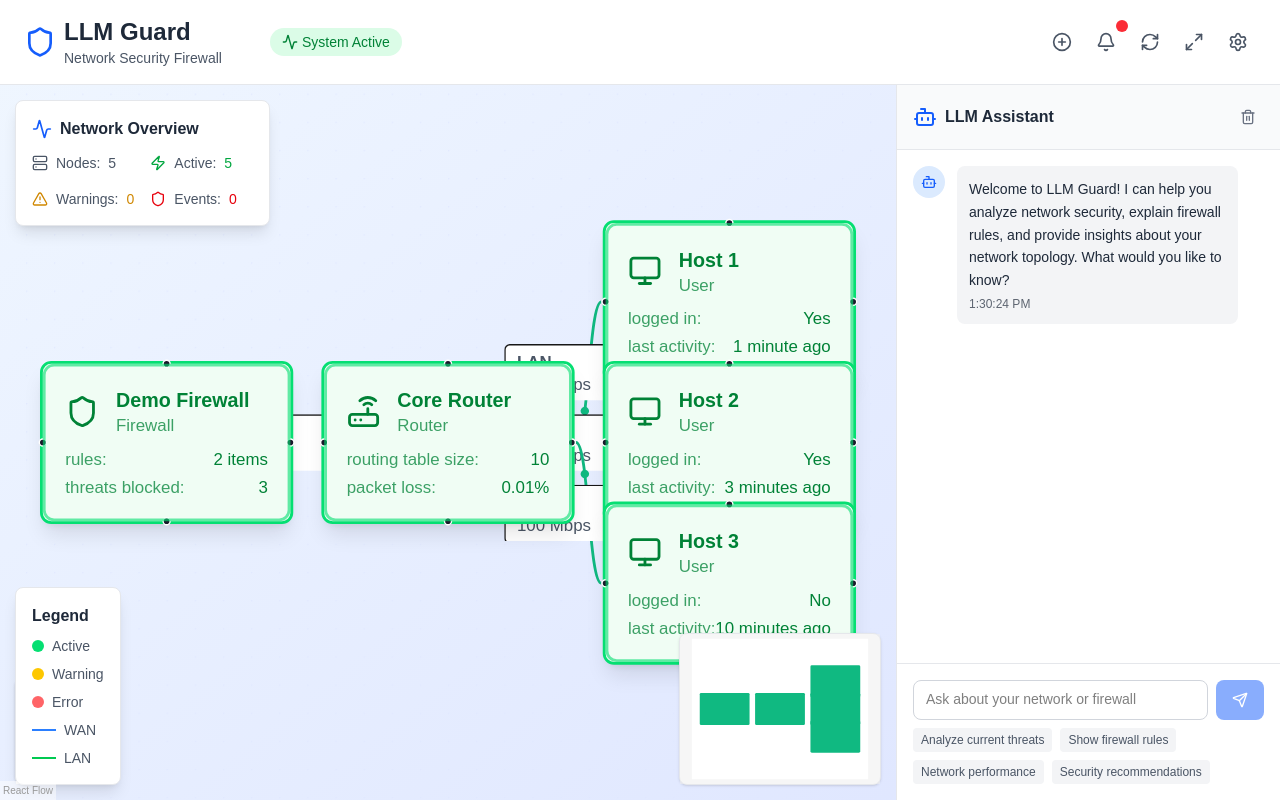
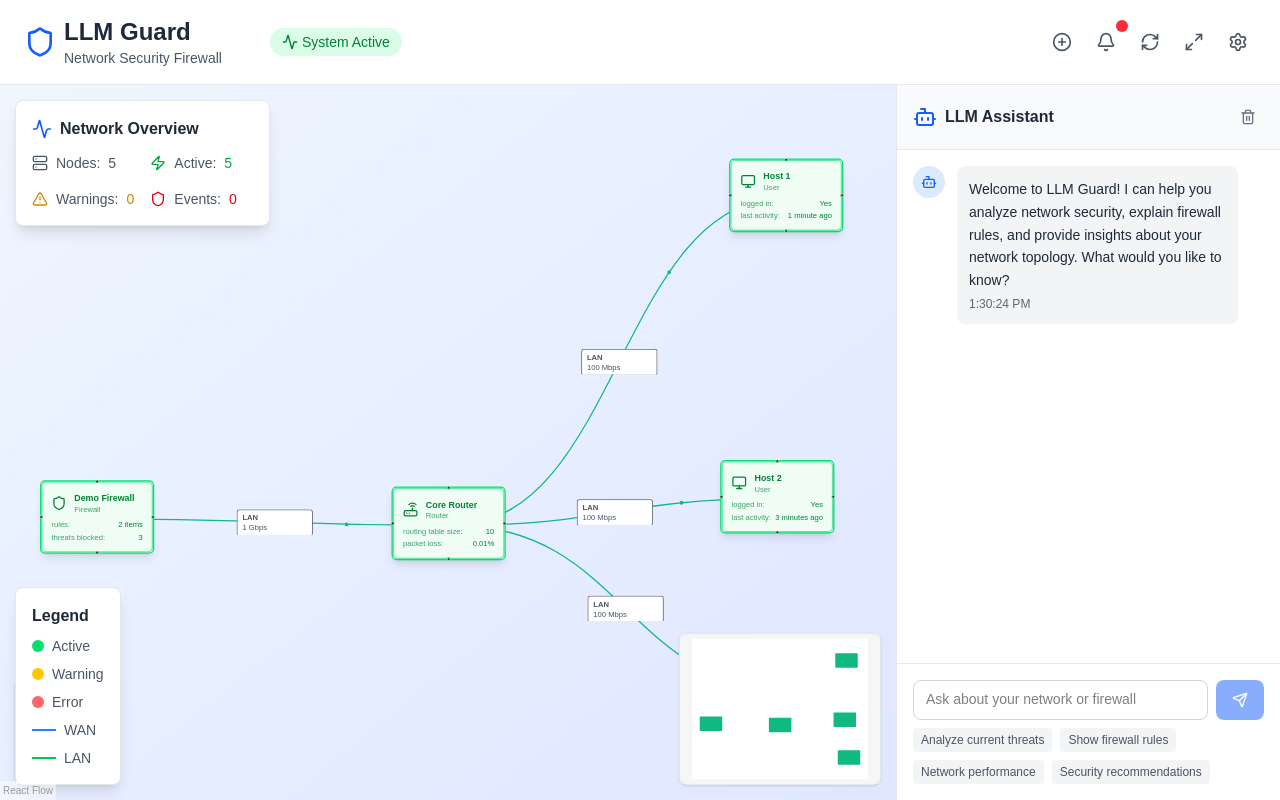
Before and after one commit to FamALouiz/LLMGuard, a Next.js app: page / in a window 1280 px wide. Built offline with nearby package versions, Linux system fonts and the light colour scheme.

Commit message:
feat: added node position syncing

```diff
--- /dev/null
+++ b/app/api/update-node-position/route.ts
@@ -0,0 +1,62 @@
+import { NextRequest, NextResponse } from "next/server";
+import fs from "fs";
+import path from "path";
+
+export async function POST(request: NextRequest) {
+    try {
+        const { nodeId, position } = await request.json();
+
+        if (
+            !nodeId ||
+            !position ||
+            typeof position.x !== "number" ||
+            typeof position.y !== "number"
+        ) {
+            return NextResponse.json(
+                { error: "Invalid node ID or position" },
+                { status: 400 }
+            );
+        }
+
+        // Read the current state file
+        const stateFilePath = path.join(
+            process.cwd(),
+            "public",
+            "simplified_state.json"
+        );
+        const stateData = JSON.parse(fs.readFileSync(stateFilePath, "utf8"));
+
+        // Find and update the node position
+        const nodeIndex = stateData.network.nodes.findIndex(
+            (node: any) => node.id === nodeId
+        );
+
+        if (nodeIndex === -1) {
+            return NextResponse.json(
+                { error: "Node not found" },
+                { status: 404 }
+            );
+        }
+
+        // Update the position
+        stateData.network.nodes[nodeIndex].position = {
+            x: Math.round(position.x),
+            y: Math.round(position.y),
+        };
+
+        // Write back to file
+        fs.writeFileSync(stateFilePath, JSON.stringify(stateData, null, 4));
+
+        return NextResponse.json({
+            success: true,
+            nodeId,
+            position: stateData.network.nodes[nodeIndex].position,
+        });
+    } catch (error) {
+        console.error("Error updating node position:", error);
+        return NextResponse.json(
+            { error: "Internal server error" },
+            { status: 500 }
+        );
+    }
+}
--- a/app/components/NetworkNode.tsx
+++ b/app/components/NetworkNode.tsx
@@ -87,7 +87,7 @@ export const NetworkNode: React.FC<NodeProps> = ({ data, selected }) => {
             {/* Node content */}
             <div className="flex items-center gap-3 mb-2">
                 <Icon className="w-6 h-6" />
-                <div>
+                <div className="flex-1">
                     <h3 className="font-semibold text-sm">{nodeData.name}</h3>
                     <p className="text-xs opacity-75 capitalize">
                         {nodeData.type}
--- a/app/components/NetworkTopology.tsx
+++ b/app/components/NetworkTopology.tsx
@@ -112,17 +112,60 @@ export const NetworkTopology: React.FC<NetworkTopologyProps> = ({
         };
 
         loadNetworkState();
-
-        const interval = setInterval(() => {
-            loadNetworkState();
-        }, 1000);
-
-        return () => clearInterval(interval);
     }, [setNodes, setEdges]);
 
     const onConnect = useCallback(
         (params: Connection) => setEdges((eds) => addEdge(params, eds)),
         [setEdges]
+    );
+
+    // Function to update node position in the backend
+    const updateNodePosition = useCallback(
+        async (nodeId: string, position: { x: number; y: number }) => {
+            try {
+                const response = await fetch("/api/update-node-position", {
+                    method: "POST",
+                    headers: {
+                        "Content-Type": "application/json",
+                    },
+                    body: JSON.stringify({ nodeId, position }),
+                });
+
+                if (!response.ok) {
+                    console.error(
+                        "Failed to update node position:",
+                        await response.text()
+                    );
+                } else {
+                    console.log(
+                        `Node ${nodeId} position updated to (${position.x}, ${position.y})`
+                    );
+                }
+            } catch (error) {
+                console.error("Error updating node position:", error);
+            }
+        },
+        []
+    );
+
+    // Handle node position changes with debouncing
+    const onNodesChangeWithPositionUpdate = useCallback(
+        (changes: any[]) => {
+            onNodesChange(changes);
+
+            // Check for position changes and update backend
+            changes.forEach((change) => {
+                if (
+                    change.type === "position" &&
+                    change.position &&
+                    !change.dragging
+                ) {
+                    // Only update when dragging ends (not during drag)
+                    updateNodePosition(change.id, change.position);
+                }
+            });
+        },
+        [onNodesChange, updateNodePosition]
     );
 
     const onNodeClick = useCallback(
@@ -181,7 +224,7 @@ export const NetworkTopology: React.FC<NetworkTopologyProps> = ({
             <ReactFlow
                 nodes={nodes}
                 edges={edges}
-                onNodesChange={onNodesChange}
+                onNodesChange={onNodesChangeWithPositionUpdate}
                 onEdgesChange={onEdgesChange}
                 onConnect={onConnect}
                 onNodeClick={onNodeClick}
--- a/public/simplified_state.json
+++ b/public/simplified_state.json
@@ -8,9 +8,15 @@
                 "type": "firewall",
                 "name": "Demo Firewall",
                 "status": "active",
-                "position": { "x": 200, "y": 200 },
+                "position": {
+                    "x": -526,
+                    "y": 152
+                },
                 "config": {
-                    "rules": ["test", "test"],
+                    "rules": [
+                        "test",
+                        "test"
+                    ],
                     "threats_blocked": 3,
                     "traffic_volume": "150 MB/s"
                 },
@@ -21,7 +27,10 @@
                 "type": "router",
                 "name": "Core Router",
                 "status": "active",
-                "position": { "x": 400, "y": 200 },
+                "position": {
+                    "x": 28,
+                    "y": 162
+                },
                 "config": {
                     "routing_table_size": 10,
                     "packet_loss": "0.01%",
@@ -34,7 +43,10 @@
                 "type": "user",
                 "name": "Host 1",
                 "status": "active",
-                "position": { "x": 600, "y": 100 },
+                "position": {
+                    "x": 560,
+                    "y": -355
+                },
                 "config": {
                     "logged_in": true,
                     "last_activity": "1 minute ago",
@@ -47,7 +59,10 @@
                 "type": "user",
                 "name": "Host 2",
                 "status": "active",
-                "position": { "x": 600, "y": 200 },
+                "position": {
+                    "x": 546,
+                    "y": 120
+                },
                 "config": {
                     "logged_in": true,
                     "last_activity": "3 minutes ago",
@@ -60,7 +75,10 @@
                 "type": "user",
                 "name": "Host 3",
                 "status": "active",
-                "position": { "x": 600, "y": 300 },
+                "position": {
+                    "x": 580,
+                    "y": 424
+                },
                 "config": {
                     "logged_in": false,
                     "last_activity": "10 minutes ago",
```
